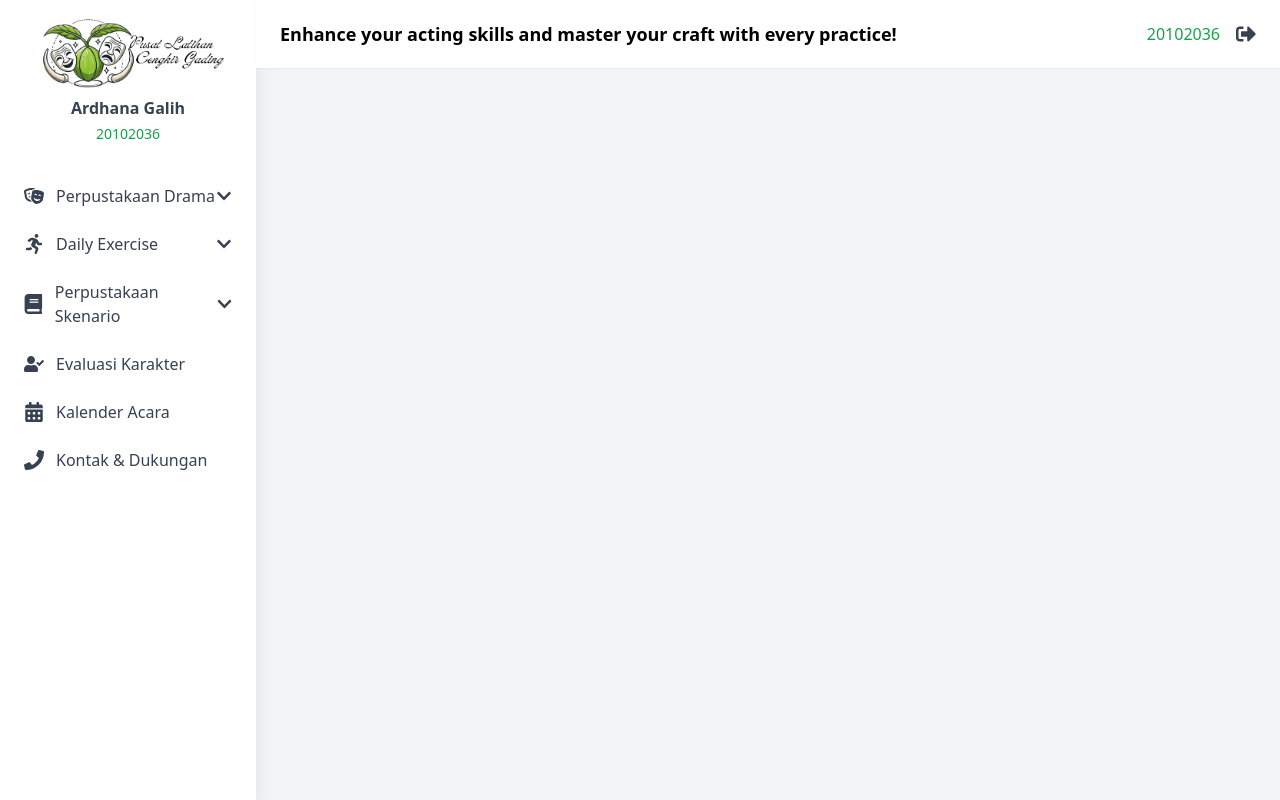
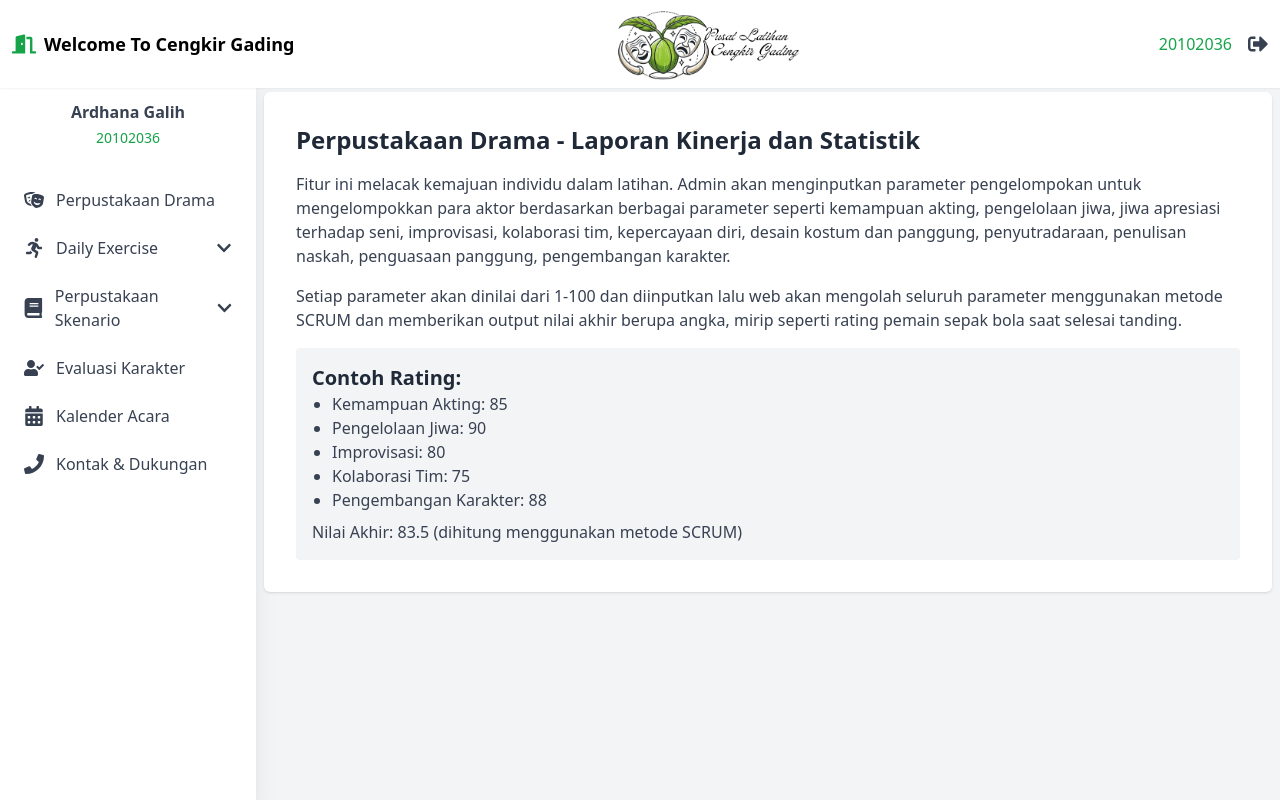
Before and after one commit to ifansmiling/Cengkir_Gading, a React (Vite) app: page /user/drama in a window 1280 px wide. Built offline with nearby package versions, Linux system fonts and the light colour scheme.

Commit message:
add logic for login to user and admin

```diff
--- a/package.json
+++ b/package.json
@@ -10,6 +10,7 @@
     "preview": "vite preview"
   },
   "dependencies": {
+    "axios": "^1.7.5",
     "react": "^18.3.1",
     "react-dom": "^18.3.1",
     "react-icons": "^5.3.0",
--- a/src/layouts/UserLayout.jsx
+++ b/src/layouts/UserLayout.jsx
@@ -1,7 +1,6 @@
 import React, { useState } from "react";
 import {
-  FaUserCircle,
-  FaBars,
+  FaDoorOpen,
   FaChevronDown,
   FaBook,
   FaRunning,
@@ -13,7 +12,7 @@ import {
 } from "react-icons/fa";
 import { useNavigate } from "react-router-dom";
 
-const UserLayout = () => {
+const UserLayout = ({ children }) => {
   const [isDramaLibraryOpen, setIsDramaLibraryOpen] = useState(false);
   const [isExerciseOpen, setIsExerciseOpen] = useState(false);
   const [isScenarioLibraryOpen, setIsScenarioLibraryOpen] = useState(false);
@@ -42,11 +41,15 @@ const UserLayout = () => {
   };
 
   return (
-    <div className="flex h-screen bg-gray-100">
-      {/* Sidebar */}
-      <aside className="w-64 bg-white shadow-xl">
-        <div className="p-4 flex flex-col items-center ">
-          <div className="flex items-center justify-center bg-gray-">
+    <div className="flex flex-col h-screen bg-gray-100">
+      {/* Navbar */}
+      <header className="bg-white shadow-sm px-3 py-2 fixed top-0 left-0 right-0 z-10">
+        <div className="flex items-center justify-between">
+          <div className="text-lg font-bold flex items-center space-x-2">
+            <FaDoorOpen className="text-green-600 text-2xl" />
+            <span>Welcome To Cengkir Gading</span>
+          </div>
+          <div className="flex items-center mr-12">
             <img
               src="/logo1.png"
               alt="Logo"
@@ -54,62 +57,61 @@ const UserLayout = () => {
               style={{ maxWidth: "none", maxHeight: "none" }}
             />
           </div>
+          <div className="flex items-center space-x-4">
+            <a href="#" className="text-green-600">
+              20102036
+            </a>
+            <button
+              onClick={handleLogout}
+              className="text-gray-700 hover:text-green-700"
+            >
+              <FaSignOutAlt className="text-xl" />
+            </button>
+          </div>
+        </div>
+      </header>
 
+      {/* Main Content */}
+      <div className="flex-1 pt-16 flex">
+        {/* Sidebar */}
+        <aside className="w-64 bg-white shadow-xl">
+          <div className="p-4 flex flex-col items-center mt-3">
             <div className="mt-2 text-gray-700 font-bold">Ardhana Galih</div>
             <a href="/user/drama" className="text-sm text-green-600 mt-1">
               20102036
             </a>
           </div>
-
           <nav className="p-4">
             <ul>
               <li className="mb-2">
                 <a
-                href="#"
+                  href="/user/drama"
                   className={`text-gray-700 font-medium flex items-center px-2 py-2 rounded transition duration-300 ${
                     activeItem === "drama" || isDramaLibraryOpen
-                    ? " text-green-700"
-                    : " hover:text-green-700"
+                      ? "text-green-700"
+                      : "hover:text-green-700"
                   }`}
-                onClick={() => toggleDramaLibrary()}
+                  onClick={(e) => {
+                    e.preventDefault();
+                    toggleDramaLibrary();
+                  }}
                 >
                   <FaTheaterMasks className="mr-3 text-xl" />
                   <span>Perpustakaan Drama</span>
-                <FaChevronDown
-                  className={`ml-auto transition-transform ${
-                    isDramaLibraryOpen ? "transform rotate-180" : ""
-                  }`}
-                />
                 </a>
-              {isDramaLibraryOpen && (
-                <ul className="ml-8 mt-2 space-y-2">
-                  <li>
-                    <a href="#" className="text-gray-600 hover:text-green-700">
-                      Artikel
-                    </a>
-                  </li>
-                  <li>
-                    <a href="#" className="text-gray-600 hover:text-green-700">
-                      Buku
-                    </a>
-                  </li>
-                  <li>
-                    <a href="#" className="text-gray-600 hover:text-green-700">
-                      Teori-teori Akting
-                    </a>
-                  </li>
-                </ul>
-              )}
               </li>
               <li className="mb-2">
                 <a
-                href="#"
+                  href="/user/daily-exercise"
                   className={`text-gray-700 font-medium flex items-center px-2 py-2 rounded transition duration-300 ${
                     activeItem === "exercise" || isExerciseOpen
-                    ? " text-green-700"
-                    : " hover:text-green-700"
+                      ? "text-green-700"
+                      : "hover:text-green-700"
                   }`}
-                onClick={() => toggleExerciseLibrary()}
+                  onClick={(e) => {
+                    e.preventDefault();
+                    toggleExerciseLibrary();
+                  }}
                 >
                   <FaRunning className="mr-3 text-xl" />
                   <span>Daily Exercise</span>
@@ -122,18 +124,27 @@ const UserLayout = () => {
                 {isExerciseOpen && (
                   <ul className="ml-8 mt-2 space-y-2">
                     <li>
-                    <a href="#" className="text-gray-600 hover:text-green-700">
-                      Exercise 1
+                      <a
+                        href="user/daily-exercise/artikel"
+                        className="text-gray-600 hover:text-green-700"
+                      >
+                        Artikel
                       </a>
                     </li>
                     <li>
-                    <a href="#" className="text-gray-600 hover:text-green-700">
-                      Exercise 2
+                      <a
+                        href="user/daily-exercise/buku"
+                        className="text-gray-600 hover:text-green-700"
+                      >
+                        Buku
                       </a>
                     </li>
                     <li>
-                    <a href="#" className="text-gray-600 hover:text-green-700">
-                      Exercise 3
+                      <a
+                        href="user/daily-exercise/akting"
+                        className="text-gray-600 hover:text-green-700"
+                      >
+                        Teori-teori Akting
                       </a>
                     </li>
                   </ul>
@@ -141,13 +152,16 @@ const UserLayout = () => {
               </li>
               <li className="mb-2">
                 <a
-                href="#"
+                  href="user/skenario"
                   className={`text-gray-700 font-medium flex items-center px-2 py-2 rounded transition duration-300 ${
                     activeItem === "scenario" || isScenarioLibraryOpen
-                    ? " text-green-700"
-                    : " hover:text-green-700"
+                      ? "text-green-700"
+                      : "hover:text-green-700"
                   }`}
-                onClick={() => toggleScenarioLibrary()}
+                  onClick={(e) => {
+                    e.preventDefault();
+                    toggleScenarioLibrary();
+                  }}
                 >
                   <FaBook className="mr-3 text-xl" />
                   <span>Perpustakaan Skenario</span>
@@ -160,18 +174,19 @@ const UserLayout = () => {
                 {isScenarioLibraryOpen && (
                   <ul className="ml-8 mt-2 space-y-2">
                     <li>
-                    <a href="#" className="text-gray-600 hover:text-green-700">
-                      Script 1
+                      <a
+                        href="user/skenario/cerita-drama"
+                        className="text-gray-600 hover:text-green-700"
+                      >
+                        Cerita Drama
                       </a>
                     </li>
                     <li>
-                    <a href="#" className="text-gray-600 hover:text-green-700">
-                      Script 2
-                    </a>
-                  </li>
-                  <li>
-                    <a href="#" className="text-gray-600 hover:text-green-700">
-                      Script 3
+                      <a
+                        href="user/skenario/cerita-pendek"
+                        className="text-gray-600 hover:text-green-700"
+                      >
+                        Cerita Pendek
                       </a>
                     </li>
                   </ul>
@@ -179,7 +194,7 @@ const UserLayout = () => {
               </li>
               <li className="mb-2">
                 <a
-                href="#"
+                  href="user/evaluasi-karakter"
                   className="text-gray-700 font-medium flex items-center px-2 py-2 rounded transition duration-300 hover:text-green-700"
                 >
                   <FaUserCheck className="mr-3 text-xl" />
@@ -188,8 +203,8 @@ const UserLayout = () => {
               </li>
               <li className="mb-2">
                 <a
-                href="#"
-                className="text-gray-700 font-medium flex items-center px-2 py-2 rounded transition duration-300  hover:text-green-700"
+                  href="user/kalender-acara"
+                  className="text-gray-700 font-medium flex items-center px-2 py-2 rounded transition duration-300 hover:text-green-700"
                 >
                   <FaCalendarAlt className="mr-3 text-xl" />
                   <span>Kalender Acara</span>
@@ -197,8 +212,8 @@ const UserLayout = () => {
               </li>
               <li className="mb-2">
                 <a
-                href="#"
-                className="text-gray-700 font-medium flex items-center px-2 py-2 rounded transition duration-300  hover:text-green-700"
+                  href="user/kontak"
+                  className="text-gray-700 font-medium flex items-center px-2 py-2 rounded transition duration-300 hover:text-green-700"
                 >
                   <FaPhone className="mr-3 text-xl" />
                   <span>Kontak & Dukungan</span>
@@ -208,30 +223,8 @@ const UserLayout = () => {
           </nav>
         </aside>
 
-      {/* Main Content */}
-      <div className="flex-1 flex flex-col">
-        {/* Navbar */}
-        <header className="flex items-center justify-between bg-white shadow-sm px-6 py-5">
-          <div className="text-lg font-bold">
-            Enhance your acting skills and master your craft with every
-            practice!
-          </div>
-
-          <div className="flex items-center space-x-4">
-            <a href="#" className="text-green-600">
-              20102036
-            </a>
-            <button
-              onClick={handleLogout}
-              className="text-gray-700 hover:text-green-700"
-            >
-              <FaSignOutAlt className="text-xl" />
-            </button>
-          </div>
-        </header>
-
         {/* Content */}
-        <main className="flex-1 p-6"></main>
+        <main className="flex-1 p-2 mt-5">{children}</main>
       </div>
     </div>
   );
--- a/src/pages/web/drama/index.jsx
+++ b/src/pages/web/drama/index.jsx
@@ -1,8 +1,47 @@
 import React from "react";
 import UserLayout from "../../../layouts/UserLayout";
 
-const index = () => {
-  return <UserLayout></UserLayout>;
+const Index = () => {
+  return (
+    <UserLayout>
+      {/* Main Content */}
+      <div className="p-8 bg-white shadow rounded-md">
+        <h1 className="text-2xl font-bold text-gray-800 mb-4">
+          Perpustakaan Drama - Laporan Kinerja dan Statistik
+        </h1>
+        <p className="text-gray-700 mb-4">
+          Fitur ini melacak kemajuan individu dalam latihan. Admin akan
+          menginputkan parameter pengelompokan untuk mengelompokkan para aktor
+          berdasarkan berbagai parameter seperti kemampuan akting, pengelolaan
+          jiwa, jiwa apresiasi terhadap seni, improvisasi, kolaborasi tim,
+          kepercayaan diri, desain kostum dan panggung, penyutradaraan,
+          penulisan naskah, penguasaan panggung, pengembangan karakter.
+        </p>
+        <p className="text-gray-700 mb-4">
+          Setiap parameter akan dinilai dari 1-100 dan diinputkan lalu web akan
+          mengolah seluruh parameter menggunakan metode SCRUM dan memberikan
+          output nilai akhir berupa angka, mirip seperti rating pemain sepak
+          bola saat selesai tanding.
+        </p>
+        <div className="bg-gray-100 p-4 rounded">
+          <h2 className="text-xl font-semibold text-gray-800">
+            Contoh Rating:
+          </h2>
+          <ul className="list-disc pl-5 text-gray-700">
+            <li>Kemampuan Akting: 85</li>
+            <li>Pengelolaan Jiwa: 90</li>
+            <li>Improvisasi: 80</li>
+            <li>Kolaborasi Tim: 75</li>
+            <li>Pengembangan Karakter: 88</li>
+            {/* Add more parameters as needed */}
+          </ul>
+          <p className="mt-2 text-gray-700">
+            Nilai Akhir: 83.5 (dihitung menggunakan metode SCRUM)
+          </p>
+        </div>
+      </div>
+    </UserLayout>
+  );
 };
 
-export default index;
+export default Index;
```
Also changed, not shown: src/layouts/AdminLayout.jsx (+15 -13 lines), src/pages/web/login.jsx (+49 -4 lines), src/services/api.js (+40 -0 lines), 1 other file (tests, documents, lock files or other folders). Lines whose indentation alone changed are shown as unchanged.
